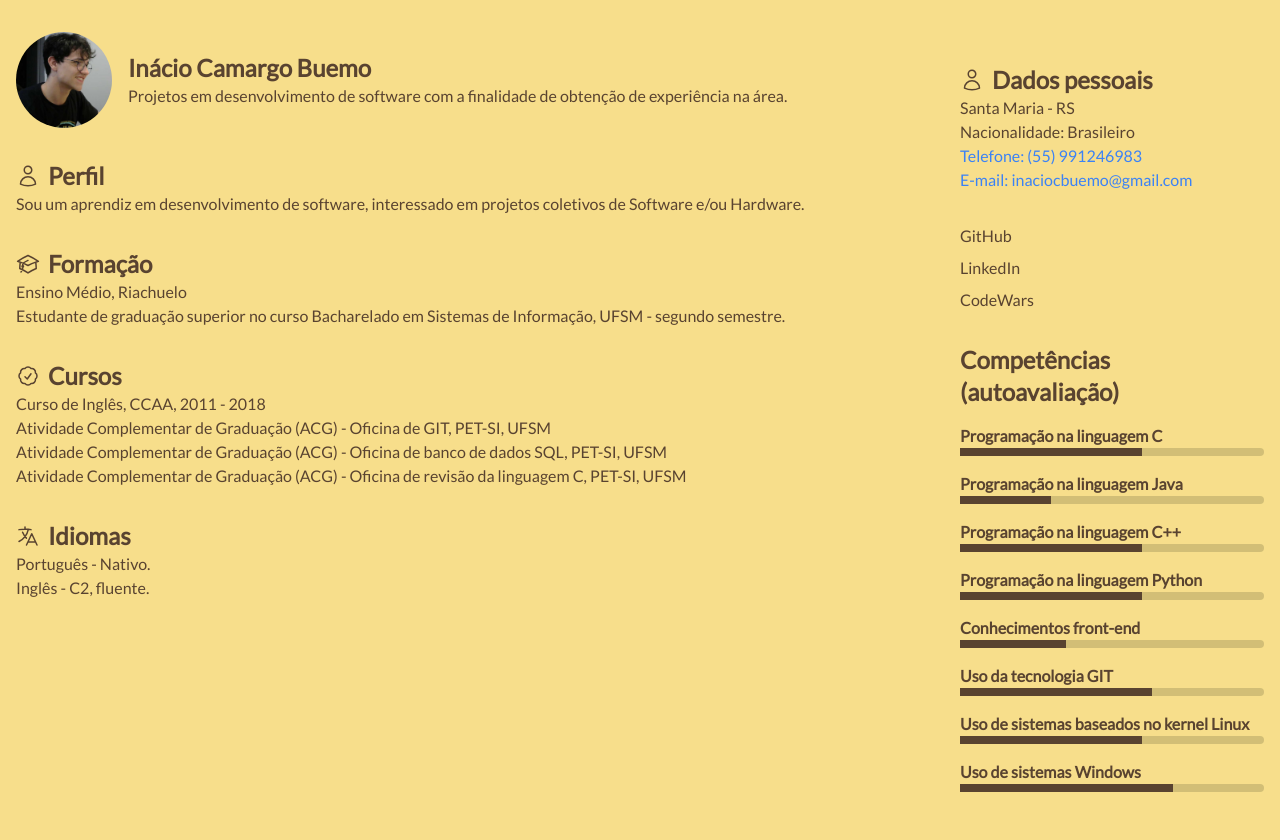
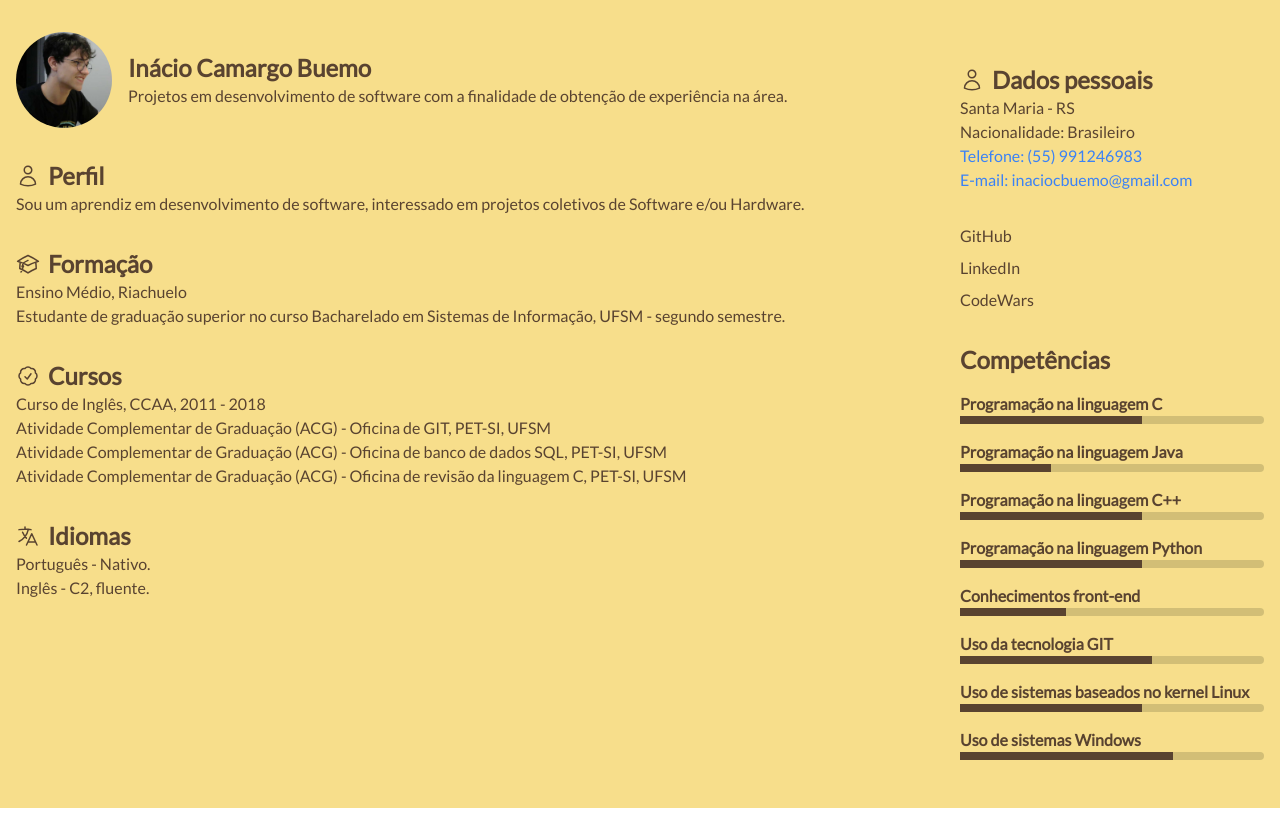
Before and after one commit to Inaciocb/Code-challenge-Zeit, a Next.js app: page / in a window 1280 px wide. After the commit the page ends 808 px from the top, so only its background shows below. Built offline with nearby package versions, Linux system fonts and the light colour scheme.

Commit message:
Update page.tsx

```diff
--- a/app/page.tsx
+++ b/app/page.tsx
@@ -206,7 +206,7 @@ const Curriculo: React.FC = () => {
 
               <div className="mt-8">
                 <h2 className="text-2xl font-bold">
-                  Competências (autoavaliação)
+                  Competências
                 </h2>
                 <div className="my-4">
                   <h3 className="font-bold">Programação na linguagem C</h3>
```
